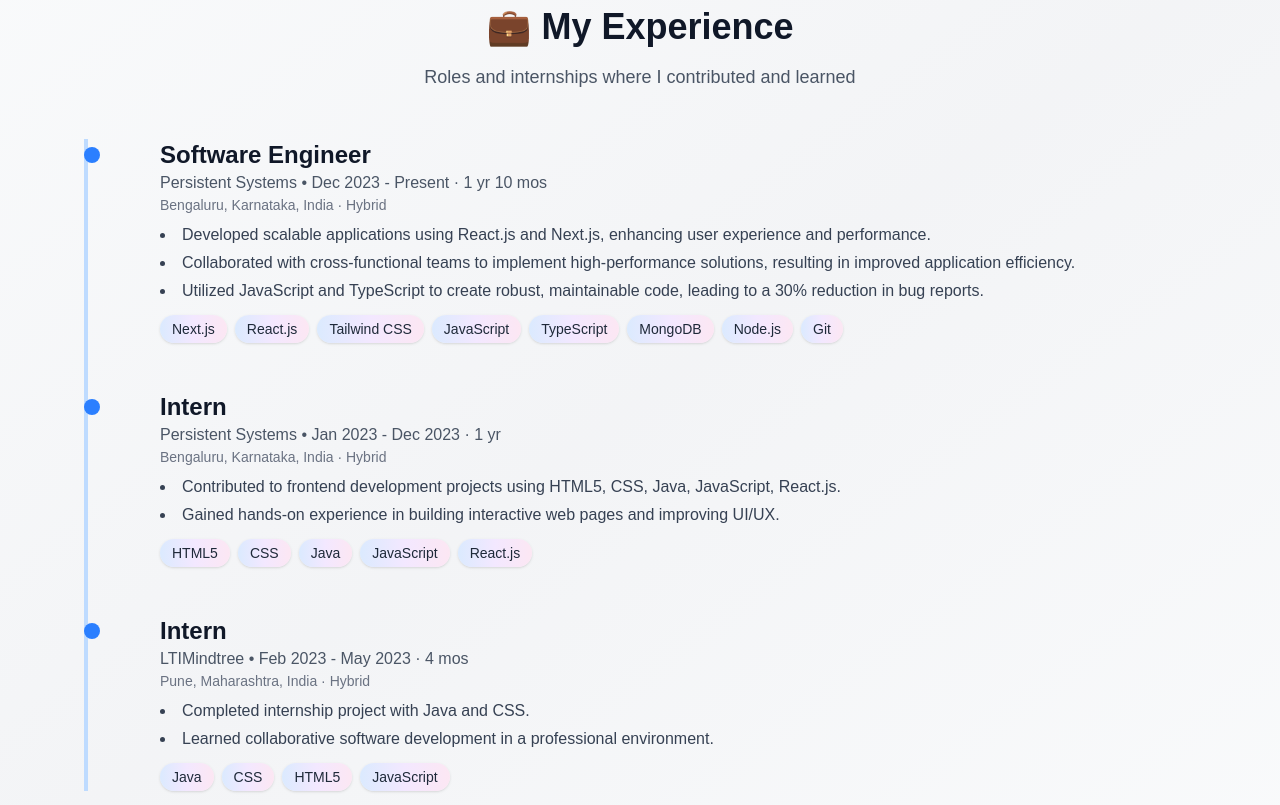
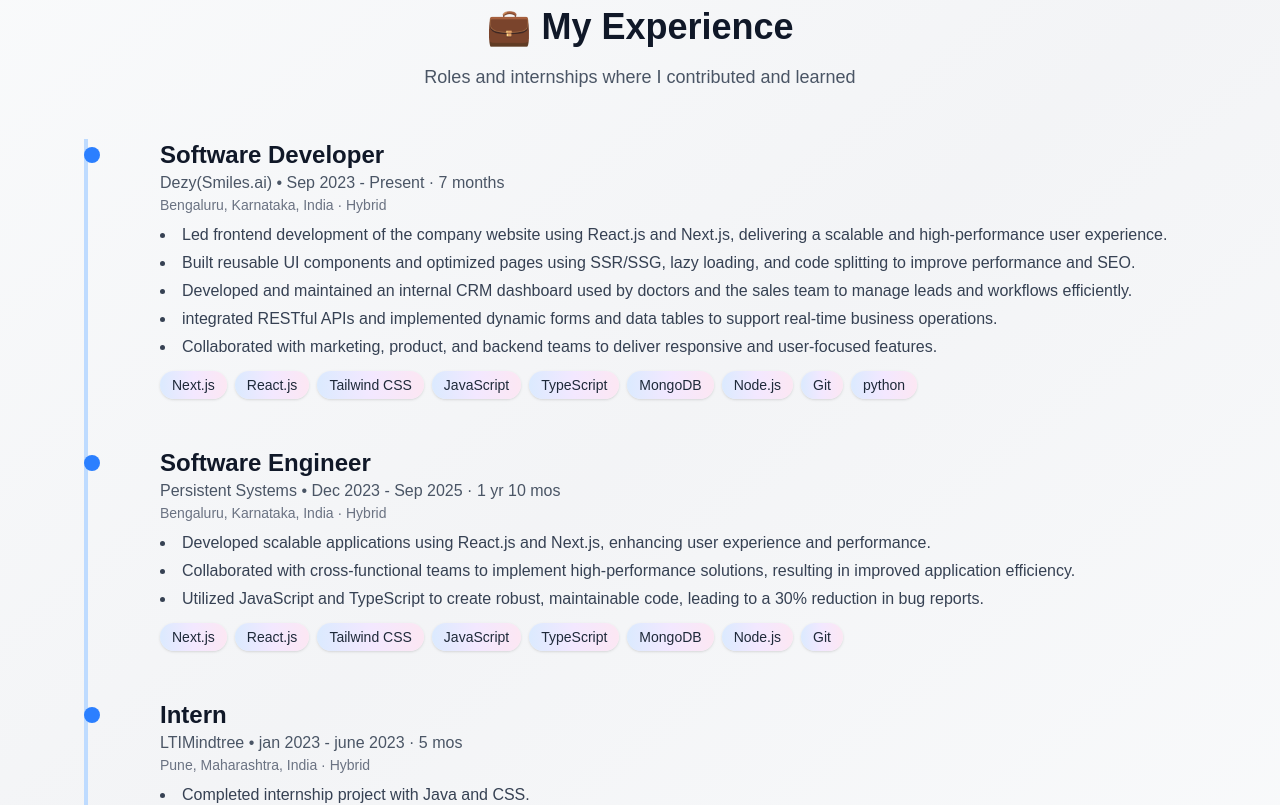
Before and after one commit to Murarisingh46/portfolio, a Next.js app: page / in a window 1280 px wide. Shown: the part 700-1505 px from the top of the page. Built offline with nearby package versions, Linux system fonts and the light colour scheme; a web font is replaced by a local one.

Commit message:
Revise experience entries in Experience component
Updated job experience details, including new role at Dezy and modified duration for Persistent Systems and LTIMindtree internships.

```diff
--- a/app/components/Experience.jsx
+++ b/app/components/Experience.jsx
@@ -4,9 +4,24 @@
 export default function Experience() {
   const experiences = [
     {
+      company: "Dezy(Smiles.ai)",
+      role: "Software Developer",
+      duration: "Sep 2023 - Present · 7 months",
+      location: "Bengaluru, Karnataka, India · Hybrid",
+      details: [
+        "Led frontend development of the company website using React.js and Next.js, delivering a scalable and high-performance user experience.",
+        "Built reusable UI components and optimized pages using SSR/SSG, lazy loading, and code splitting to improve performance and SEO.",
+        "Developed and maintained an internal CRM dashboard used by doctors and the sales team to manage leads and workflows efficiently.",
+        "integrated RESTful APIs and implemented dynamic forms and data tables to support real-time business operations.",
+         "Collaborated with marketing, product, and backend teams to deliver responsive and user-focused features.",
+
+      ],
+      skills: ["Next.js", "React.js", "Tailwind CSS", "JavaScript", "TypeScript","MongoDB","Node.js","Git","python"],
+    },
+    {
       company: "Persistent Systems",
       role: "Software Engineer",
-      duration: "Dec 2023 - Present · 1 yr 10 mos",
+      duration: "Dec 2023 - Sep 2025 · 1 yr 10 mos",
       location: "Bengaluru, Karnataka, India · Hybrid",
       details: [
         "Developed scalable applications using React.js and Next.js, enhancing user experience and performance.",
@@ -15,21 +30,11 @@
       ],
       skills: ["Next.js", "React.js", "Tailwind CSS", "JavaScript", "TypeScript","MongoDB","Node.js","Git"],
     },
-    {
-      company: "Persistent Systems",
-      role: "Intern",
-      duration: "Jan 2023 - Dec 2023 · 1 yr",
-      location: "Bengaluru, Karnataka, India · Hybrid",
-      details: [
-        "Contributed to frontend development projects using HTML5, CSS, Java, JavaScript, React.js.",
-        "Gained hands-on experience in building interactive web pages and improving UI/UX.",
-      ],
-      skills: ["HTML5", "CSS", "Java", "JavaScript", "React.js"],
-    },
+
     {
       company: "LTIMindtree",
       role: "Intern",
-      duration: "Feb 2023 - May 2023 · 4 mos",
+      duration: "jan 2023 - june 2023 · 5 mos",
       location: "Pune, Maharashtra, India · Hybrid",
       details: [
         "Completed internship project with Java and CSS.",
```
